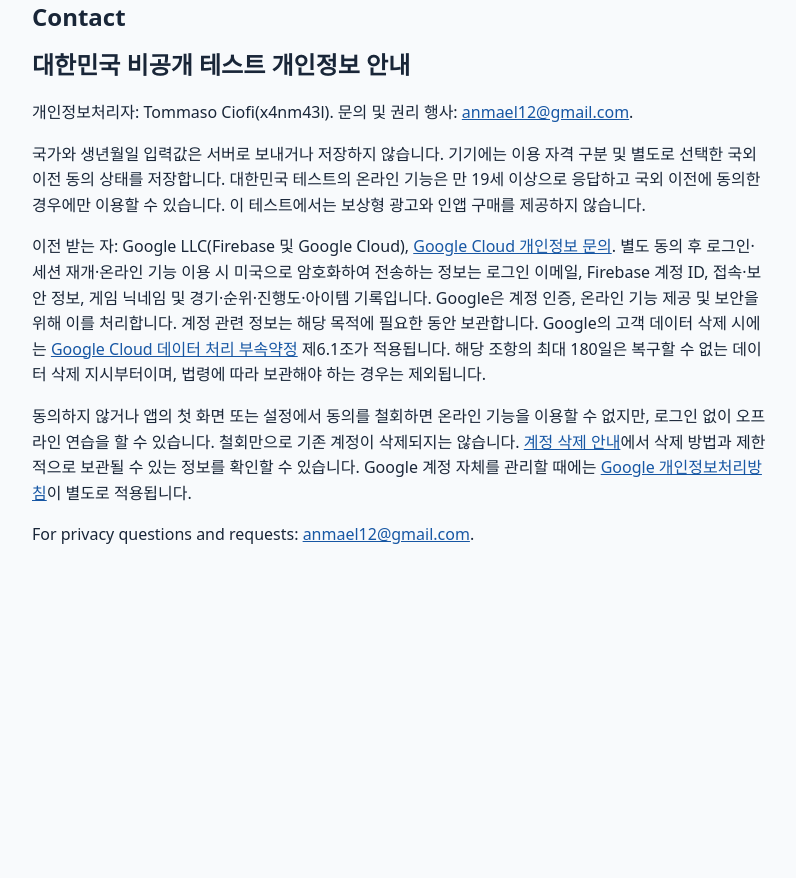
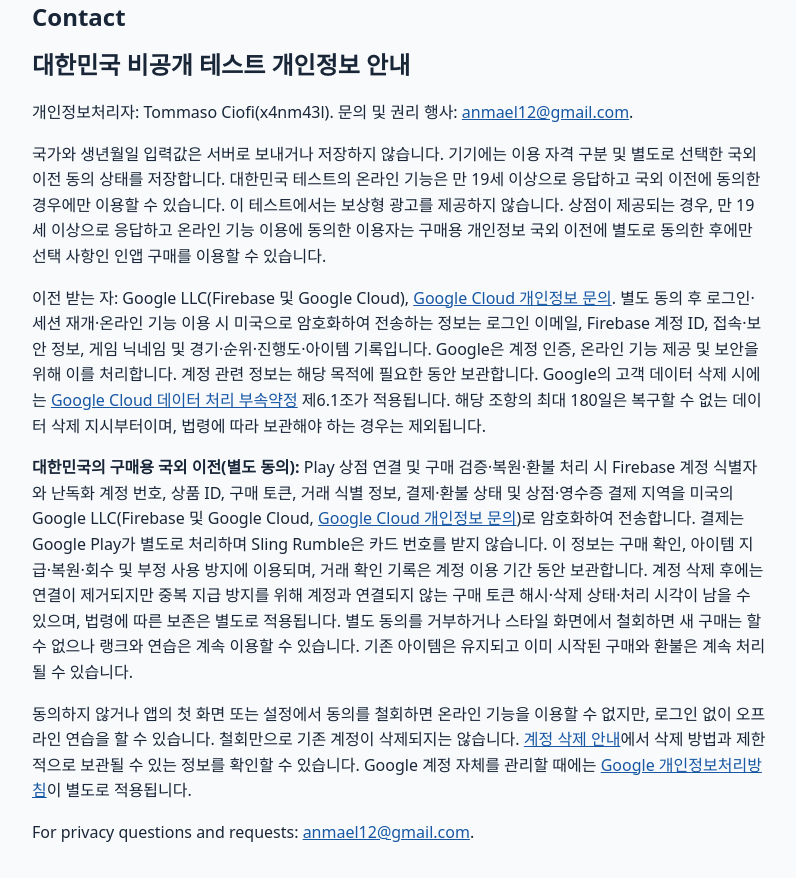
Before and after one commit to anmael/anmael.github.io, a plain HTML site: page sling-rumble/privacy/index.html in a window 1280 px wide. Shown: the part 2077-2955 px from the top of the page, without its empty margins (240-1036 px from the left). Before the commit the page ends 2657 px from the top, so only its background shows below. Drawn offline with Linux system fonts and the light colour scheme.

Commit message:
Update index.html

```diff
--- a/sling-rumble/privacy/index.html
+++ b/sling-rumble/privacy/index.html
@@ -30,8 +30,9 @@
   <section id="korea" lang="ko" aria-labelledby="korea-heading">
 <h2 id="korea-heading">대한민국 비공개 테스트 개인정보 안내</h2>
 <p>개인정보처리자: Tommaso Ciofi(x4nm43l). 문의 및 권리 행사: <a href="mailto:anmael12@gmail.com">anmael12@gmail.com</a>.</p>
-<p>국가와 생년월일 입력값은 서버로 보내거나 저장하지 않습니다. 기기에는 이용 자격 구분 및 별도로 선택한 국외 이전 동의 상태를 저장합니다. 대한민국 테스트의 온라인 기능은 만 19세 이상으로 응답하고 국외 이전에 동의한 경우에만 이용할 수 있습니다. 이 테스트에서는 보상형 광고와 인앱 구매를 제공하지 않습니다.</p>
+<p>국가와 생년월일 입력값은 서버로 보내거나 저장하지 않습니다. 기기에는 이용 자격 구분 및 별도로 선택한 국외 이전 동의 상태를 저장합니다. 대한민국 테스트의 온라인 기능은 만 19세 이상으로 응답하고 국외 이전에 동의한 경우에만 이용할 수 있습니다. 이 테스트에서는 보상형 광고를 제공하지 않습니다. 상점이 제공되는 경우, 만 19세 이상으로 응답하고 온라인 기능 이용에 동의한 이용자는 구매용 개인정보 국외 이전에 별도로 동의한 후에만 선택 사항인 인앱 구매를 이용할 수 있습니다.</p>
 <p>이전 받는 자: Google LLC(Firebase 및 Google Cloud), <a href="https://support.google.com/cloud/contact/dpo">Google Cloud 개인정보 문의</a>. 별도 동의 후 로그인·세션 재개·온라인 기능 이용 시 미국으로 암호화하여 전송하는 정보는 로그인 이메일, Firebase 계정 ID, 접속·보안 정보, 게임 닉네임 및 경기·순위·진행도·아이템 기록입니다. Google은 계정 인증, 온라인 기능 제공 및 보안을 위해 이를 처리합니다. 계정 관련 정보는 해당 목적에 필요한 동안 보관합니다. Google의 고객 데이터 삭제 시에는 <a href="https://cloud.google.com/terms/data-processing-addendum">Google Cloud 데이터 처리 부속약정</a> 제6.1조가 적용됩니다. 해당 조항의 최대 180일은 복구할 수 없는 데이터 삭제 지시부터이며, 법령에 따라 보관해야 하는 경우는 제외됩니다.</p>
+<p><strong>대한민국의 구매용 국외 이전(별도 동의):</strong> Play 상점 연결 및 구매 검증·복원·환불 처리 시 Firebase 계정 식별자와 난독화 계정 번호, 상품 ID, 구매 토큰, 거래 식별 정보, 결제·환불 상태 및 상점·영수증 결제 지역을 미국의 Google LLC(Firebase 및 Google Cloud, <a href="https://support.google.com/cloud/contact/dpo">Google Cloud 개인정보 문의</a>)로 암호화하여 전송합니다. 결제는 Google Play가 별도로 처리하며 Sling Rumble은 카드 번호를 받지 않습니다. 이 정보는 구매 확인, 아이템 지급·복원·회수 및 부정 사용 방지에 이용되며, 거래 확인 기록은 계정 이용 기간 동안 보관합니다. 계정 삭제 후에는 연결이 제거되지만 중복 지급 방지를 위해 계정과 연결되지 않는 구매 토큰 해시·삭제 상태·처리 시각이 남을 수 있으며, 법령에 따른 보존은 별도로 적용됩니다. 별도 동의를 거부하거나 스타일 화면에서 철회하면 새 구매는 할 수 없으나 랭크와 연습은 계속 이용할 수 있습니다. 기존 아이템은 유지되고 이미 시작된 구매와 환불은 계속 처리될 수 있습니다.</p>
 <p>동의하지 않거나 앱의 첫 화면 또는 설정에서 동의를 철회하면 온라인 기능을 이용할 수 없지만, 로그인 없이 오프라인 연습을 할 수 있습니다. 철회만으로 기존 계정이 삭제되지는 않습니다. <a href="../delete-account/">계정 삭제 안내</a>에서 삭제 방법과 제한적으로 보관될 수 있는 정보를 확인할 수 있습니다. Google 계정 자체를 관리할 때에는 <a href="https://policies.google.com/privacy?hl=ko">Google 개인정보처리방침</a>이 별도로 적용됩니다.</p>
 </section>
 <p>For privacy questions and requests: <a href="mailto:anmael12@gmail.com">anmael12@gmail.com</a>.</p>
```
